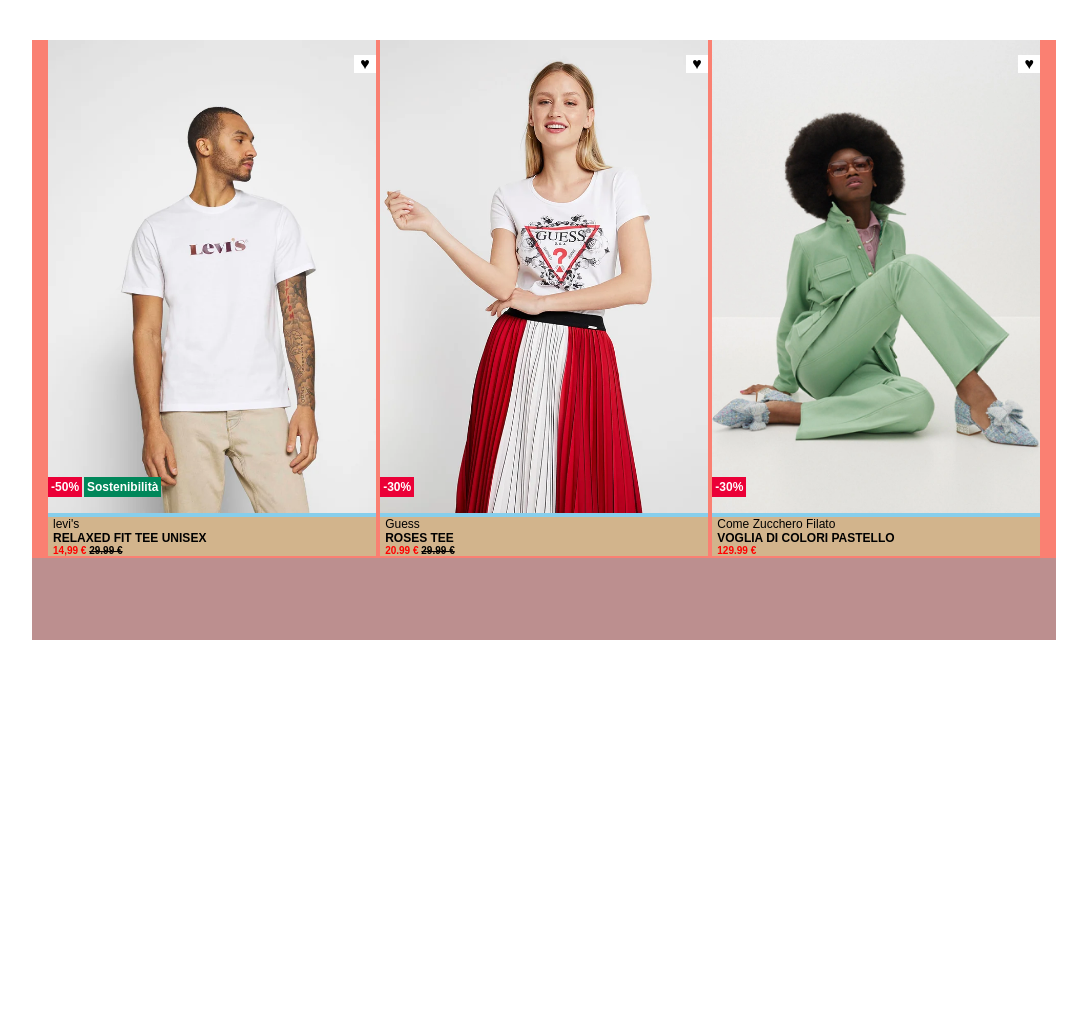
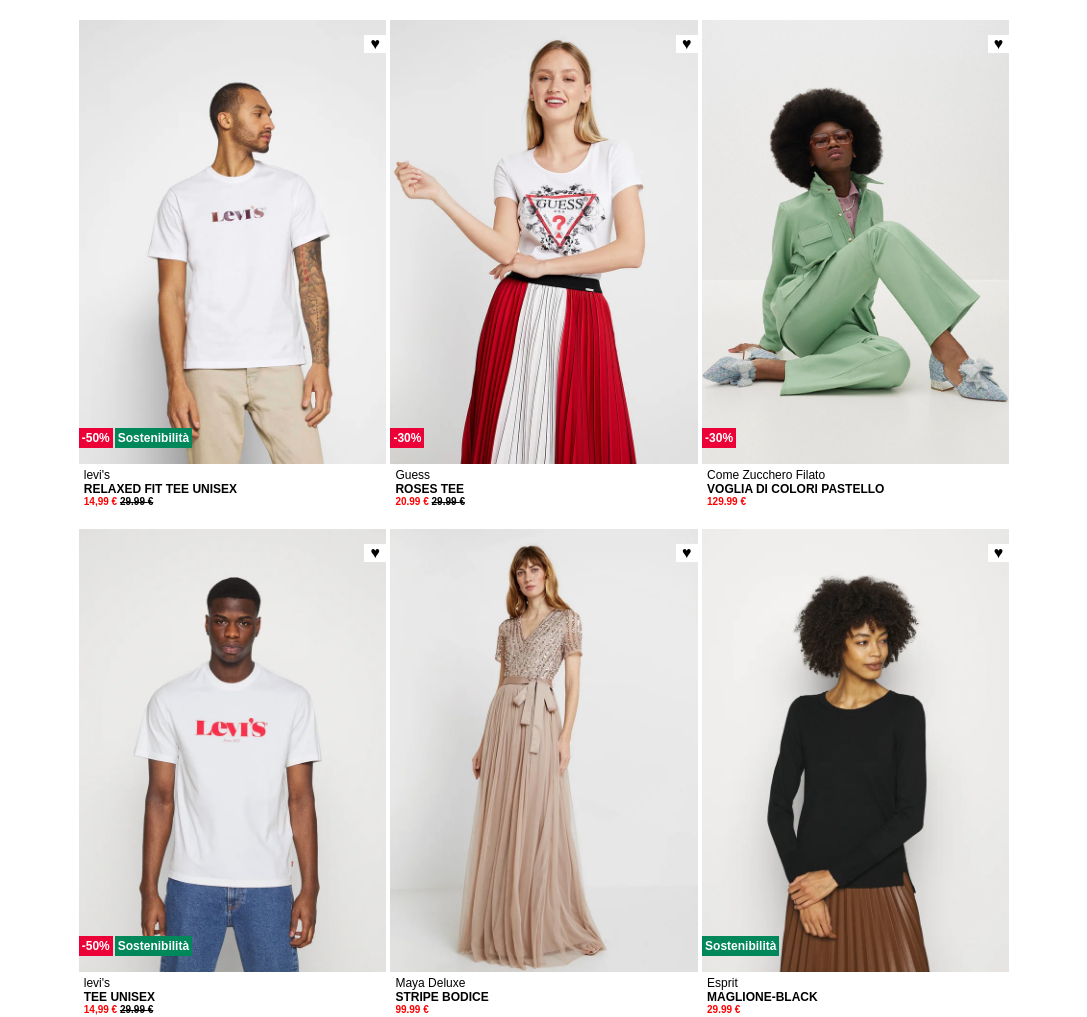
Before and after one commit to radfarelmira/html-css-boolando, a plain HTML site: page index.html in a window 1280 px wide. Shown: the whole page, without its empty margins (96-1183 px from the left). Before the commit the page ends 800 px from the top, so only its background shows below. Drawn offline with Linux system fonts and the light colour scheme.

Commit message:
complete

```diff
--- a/css/style.css
+++ b/css/style.css
@@ -15,39 +15,25 @@
     width: 80%;
     margin: auto;
 
-    /* TEST */
-    background-color: rosybrown;
-    height: 600px;
 }
 
 .row{
     text-align: center;
-    margin: 40px 0;
-
-    /* TEST */
-    width: 100%;
-    background-color: salmon;
+    margin-top: 20px;
 
 }
 
 /* PRODUCTS */
 .product{
-    width: 32%;
+    width: 30%;
     display: inline-block;
     margin: auto;
-
-    /* TEST */
-    background-color: seagreen;
-
 }
 
 /* Products images section */
 
 .img-container{
     position: relative;
-
-    /* TEST */
-    background-color: skyblue;
 
 }
 
@@ -95,6 +81,11 @@
     background-color:#00875a;
 }
 
+.tag-sustainability-esprit{
+    left: 0;
+    background-color:#00875a;
+}
+
 /* Products text section */
 
 .text-container{
@@ -102,9 +93,6 @@
     text-align: left;
     font-size: 12px;
     padding:0 5px;
-
-     /* TEST */
-     background-color: tan;
 }
 
 .price{
--- a/index.html
+++ b/index.html
@@ -81,6 +81,71 @@
 
                 </div>
 
+                <!-- Start row -->
+            <div class="row">
+
+                <!--Product -->
+                <div class="product">
+
+                    <!-- Product img -->
+                    <div class="img-container">
+                        <img class="img-over" src="img/4.webp" alt="Levi's">
+                        <img class="img-hide" src="img/4b.webp" alt="Levi's">
+
+                        <div class="heart">&hearts;</div>
+                        <div class="tag tag-discount">-50%</div>
+                        <div class="tag tag-sustainability">Sostenibilità</div>
+                    </div>
+
+                    <!-- Product text -->
+                    <div class="text-container">
+                        <div>levi's</div>
+                        <div><strong>TEE UNISEX</strong></div>
+                        <div class="price"><span class="price-red"> 14,99 </span> <span class="price-through-line">29.99 </span></div>
+                    </div>
+
+                </div>
+
+                <!--Product -->
+                <div class="product">
+
+                    <!-- Product img -->
+                    <div class="img-container">
+                        <img class="img-over" src="img/5.webp" alt="Maya Deluxe">
+                        <img class="img-hide" src="img/5b.webp" alt="Guess">
+
+                        <div class="heart">&hearts;</div>
+                    </div>
+
+                    <!-- Product text -->
+                    <div class="text-container">
+                        <div>Maya Deluxe</div>
+                        <div><strong>STRIPE BODICE</strong></div>
+                        <div class="price"><span class="price-red"> 99.99 </span></div>
+                    </div>
+
+                </div>
+
+                <!--Product -->
+                <div class="product">
+
+                    <!-- Product img -->
+                    <div class="img-container">
+                        <img class="img-over" src="img/6.webp" alt="Esprit">
+                        <img class="img-hide" src="img/6b.webp" alt="Esprit">
+
+                        <div class="heart">&hearts;</div>
+                        <div class="tag tag-sustainability-esprit">Sostenibilità</div>
+                    </div>
+
+                    <!-- Product text -->
+                    <div class="text-container">
+                        <div>Esprit</div>
+                        <div><strong>MAGLIONE-BLACK</strong></div>
+                        <div class="price"><span class="price-red">29.99 </span></div>
+                    </div>
+
+                </div>
 
             </div>
         </div>
```
